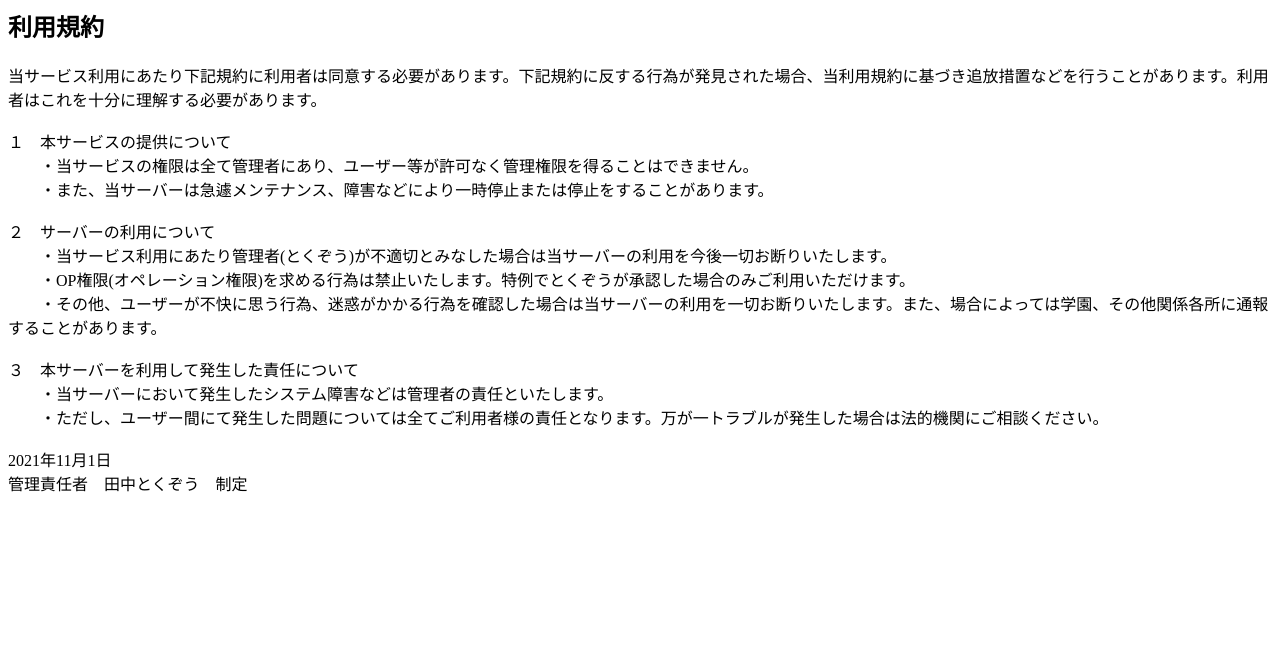
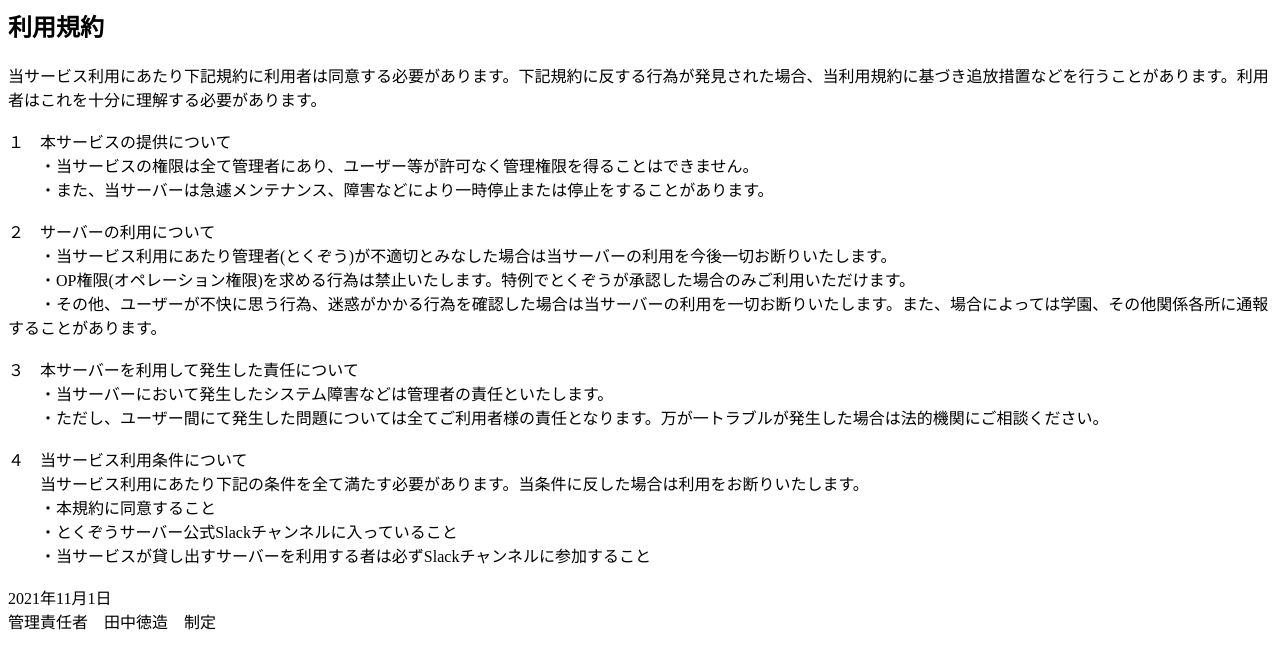
Before and after one commit to TokuzouServer/tokuzouserver, a plain HTML site: page rule/index.html in a window 1280 px wide. Drawn offline with Linux system fonts and the light colour scheme.

Commit message:
Update index.html

```diff
--- a/rule/index.html
+++ b/rule/index.html
@@ -1 +1 @@
-<h2><strong type="bold">利用規約</strong></h2><div>当サービス利用にあたり下記規約に利用者は同意する必要があります。下記規約に反する行為が発見された場合、当利用規約に基づき追放措置などを行うことがあります。利用者はこれを十分に理解する必要があります。</div><div><br></div><div>１　本サービスの提供について</div><div>　　・当サービスの権限は全て管理者にあり、ユーザー等が許可なく管理権限を得ることはできません。</div><div>　　・また、当サーバーは急遽メンテナンス、障害などにより一時停止または停止をすることがあります。</div><div><br></div><div>２　サーバーの利用について<br></div><div>　　・当サービス利用にあたり管理者(とくぞう)が不適切とみなした場合は当サーバーの利用を今後一切お断りいたします。</div><div>　　・OP権限(オペレーション権限)を求める行為は禁止いたします。特例でとくぞうが承認した場合のみご利用いただけます。<br></div><div>　　・その他、ユーザーが不快に思う行為、迷惑がかかる行為を確認した場合は当サーバーの利用を一切お断りいたします。また、場合によっては学園、その他関係各所に通報することがあります。</div><div><br></div><div>３　本サーバーを利用して発生した責任について<br></div><div>　　・当サーバーにおいて発生したシステム障害などは管理者の責任といたします。<br></div><div>　　・ただし、ユーザー間にて発生した問題については全てご利用者様の責任となります。万が一トラブルが発生した場合は法的機関にご相談ください。<br></div><div><br></div><div>2021年11月1日</div>管理責任者　田中とくぞう　制定
+<h2>利用規約</h2>当サービス利用にあたり下記規約に利用者は同意する必要があります。下記規約に反する行為が発見された場合、当利用規約に基づき追放措置などを行うことがあります。利用者はこれを十分に理解する必要があります。<br><br>１　本サービスの提供について<br>　　・当サービスの権限は全て管理者にあり、ユーザー等が許可なく管理権限を得ることはできません。<br>　　・また、当サーバーは急遽メンテナンス、障害などにより一時停止または停止をすることがあります。<br><br>２　サーバーの利用について<br>　　・当サービス利用にあたり管理者(とくぞう)が不適切とみなした場合は当サーバーの利用を今後一切お断りいたします。<br>　　・OP権限(オペレーション権限)を求める行為は禁止いたします。特例でとくぞうが承認した場合のみご利用いただけます。<br>　　・その他、ユーザーが不快に思う行為、迷惑がかかる行為を確認した場合は当サーバーの利用を一切お断りいたします。また、場合によっては学園、その他関係各所に通報することがあります。<br><br>３　本サーバーを利用して発生した責任について<br>　　・当サーバーにおいて発生したシステム障害などは管理者の責任といたします。<br>　　・ただし、ユーザー間にて発生した問題については全てご利用者様の責任となります。万が一トラブルが発生した場合は法的機関にご相談ください。<br><br>４　当サービス利用条件について<br>　　当サービス利用にあたり下記の条件を全て満たす必要があります。当条件に反した場合は利用をお断りいたします。<br>　　・本規約に同意すること<br>　　・とくぞうサーバー公式Slackチャンネルに入っていること<br>　　・当サービスが貸し出すサーバーを利用する者は必ずSlackチャンネルに参加すること<br><br>2021年11月1日<br>管理責任者　田中徳造　制定
```
